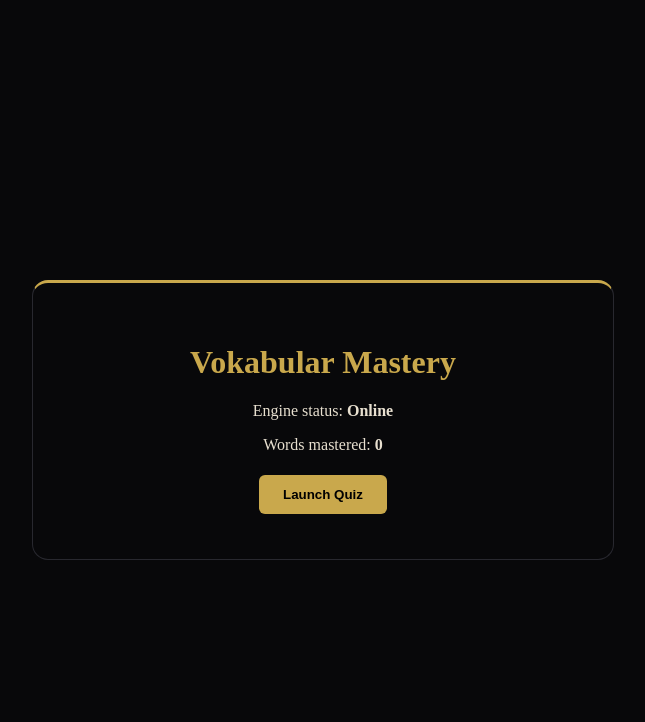
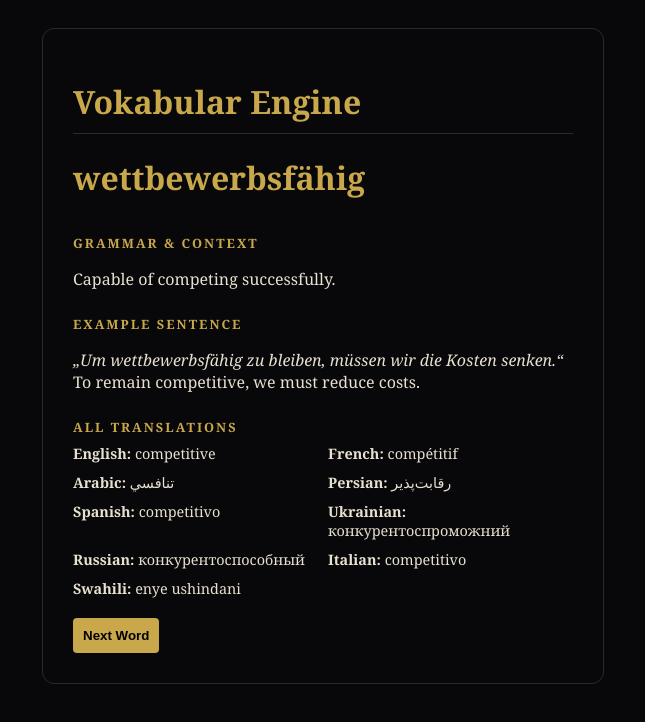
Before and after one commit to chilperic/Deutsch-wipa-2026, a plain HTML site: page index.html in a window 1280 px wide. Shown: the whole page, without its empty margins (317-962 px from the left). Drawn offline with Linux system fonts and the light colour scheme.

Commit message:
Update index.html

```diff
--- a/index.html
+++ b/index.html
@@ -4,82 +4,63 @@
     <meta charset="UTF-8">
     <title>Vokabular · Mastery Edition</title>
     <style>
-        :root { --bg: #08080a; --gold: #c9a84c; --text: #e8e0d0; --bdr: #28282f; --ok: #2ecc71; --err: #e74c3c; }
-        body { background: var(--bg); color: var(--text); font-family: 'Crimson Pro', serif; margin: 0; padding: 20px; display: flex; align-items: center; justify-content: center; min-height: 100vh; }
-        .dashboard { width: 100%; max-width: 500px; border: 1px solid var(--bdr); padding: 40px; border-radius: 16px; border-top: 3px solid var(--gold); text-align: center; }
-        h1 { color: var(--gold); }
-        button { background: var(--gold); color: #000; border: none; padding: 12px 24px; border-radius: 6px; cursor: pointer; font-weight: bold; margin: 5px; }
-        .gender-btn { width: 80px; }
+        :root { --bg: #08080a; --gold: #c9a84c; --text: #e8e0d0; --bdr: #28282f; --gray: #7a7268; }
+        body { background: var(--bg); color: var(--text); font-family: 'Georgia', serif; padding: 20px; display: flex; justify-content: center; }
+        .card { width: 100%; max-width: 500px; border: 1px solid var(--bdr); padding: 30px; border-radius: 12px; }
+        h1 { color: var(--gold); border-bottom: 1px solid var(--bdr); padding-bottom: 10px; }
+        .section { margin-top: 25px; }
+        h3 { font-size: 0.8rem; text-transform: uppercase; letter-spacing: 2px; color: var(--gold); margin-bottom: 8px; }
+        .lang-grid { display: grid; grid-template-columns: 1fr 1fr; gap: 10px; font-size: 0.9rem; }
+        button { background: var(--gold); color: #000; border: none; padding: 10px; margin-top: 20px; cursor: pointer; border-radius: 4px; font-weight: bold; }
     </style>
 </head>
 <body>
 
-<div id="app" class="dashboard">
-    <h1>Vokabular Mastery</h1>
-    <div id="content">Loading engine...</div>
+<div class="card" id="app">
+    <h1>Vokabular Engine</h1>
+    <div id="content">Loading complex data structures...</div>
 </div>
 
 <script>
-const MASTER_DATA = {
-    "k1": [
-        { "id": "k1_001", "word": "Messe", "gender": "die", "tr": "نمایشگاه" },
-        { "id": "k1_002", "word": "Premiere", "gender": "die", "tr": "اولین نمایش" }
-    ],
-    "k2": [
-        { "id": "k2_001", "word": "Prüfung", "gender": "die", "tr": "امتحان" }
-    ],
-    "k3": [
-        { "id": "k3_001", "word": "Beziehung", "gender": "die", "tr": "رابطه" }
-    ],
-    "k4": [
-        { "id": "k4_001", "word": "abbiegen", "gender": "verb", "tr": "پیچیدن" }
-    ]
-};
+// PRO-LEVEL DATA STRUCTURE
+const DB = [
+    {
+        "word": "wettbewerbsfähig",
+        "grammar": "Capable of competing successfully.",
+        "example_de": "„Um wettbewerbsfähig zu bleiben, müssen wir die Kosten senken.“",
+        "example_en": "To remain competitive, we must reduce costs.",
+        "translations": {
+            "English": "competitive", "French": "compétitif", "Arabic": "تنافسي",
+            "Persian": "رقابت‌پذیر", "Spanish": "competitivo", "Ukrainian": "конкурентоспроможний",
+            "Russian": "конкурентоспособный", "Italian": "competitivo", "Swahili": "enye ushindani"
+        }
+    }
+];
 
-const UserProfile = {
-    mastery: JSON.parse(localStorage.getItem('vok_mastery') || '{}'),
-    save() { localStorage.setItem('vok_mastery', JSON.stringify(this.mastery)); }
-};
+function render(word) {
+    const content = document.getElementById('content');
+    const translations = Object.entries(word.translations).map(([lang, val]) =>
+        `<div><b>${lang}:</b> ${val}</div>`).join('');
 
-function init() {
-    const all = Object.values(MASTER_DATA).flat();
-    document.getElementById('content').innerHTML = `
-        <p>Engine status: <strong>Online</strong></p>
-        <p>Words mastered: <b>${Object.keys(UserProfile.mastery).length}</b></p>
-        <button onclick="startQuiz()">Launch Quiz</button>
+    content.innerHTML = `
+        <h1 style="border:none;">${word.word}</h1>
+        <div class="section">
+            <h3>Grammar & Context</h3>
+            <p>${word.grammar}</p>
+        </div>
+        <div class="section">
+            <h3>Example Sentence</h3>
+            <p><em>${word.example_de}</em><br>${word.example_en}</p>
+        </div>
+        <div class="section">
+            <h3>All Translations</h3>
+            <div class="lang-grid">${translations}</div>
+        </div>
+        <button onclick="location.reload()">Next Word</button>
     `;
 }
 
-function startQuiz() {
-    const all = Object.values(MASTER_DATA).flat();
-    const word = all[Math.floor(Math.random() * all.length)];
-    const app = document.getElementById('content');
-
-    app.innerHTML = `
-        <h3>What is the gender?</h3>
-        <h1 style="font-size: 2.5rem;">___ ${word.word}</h1>
-        <div id="choices">
-            <button class="gender-btn" onclick="check('${word.id}', 'der', '${word.gender}')">Der</button>
-            <button class="gender-btn" onclick="check('${word.id}', 'die', '${word.gender}')">Die</button>
-            <button class="gender-btn" onclick="check('${word.id}', 'das', '${word.gender}')">Das</button>
-        </div>
-        <p id="feedback"></p>
-    `;
-}
-
-function check(id, guess, correct) {
-    const feedback = document.getElementById('feedback');
-    if(guess === correct) {
-        feedback.innerHTML = '<span style="color:var(--ok);">Correct!</span>';
-        UserProfile.mastery[id] = (UserProfile.mastery[id] || 0) + 1;
-        UserProfile.save();
-    } else {
-        feedback.innerHTML = `<span style="color:var(--err);">Incorrect. It was ${correct}.</span>`;
-    }
-    setTimeout(startQuiz, 1500);
-}
-
-window.onload = init;
+render(DB[0]);
 </script>
 </body>
 </html>
```
